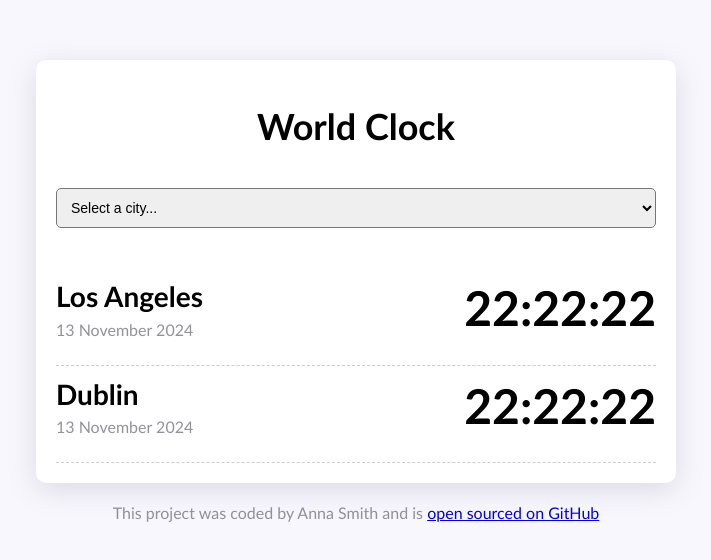
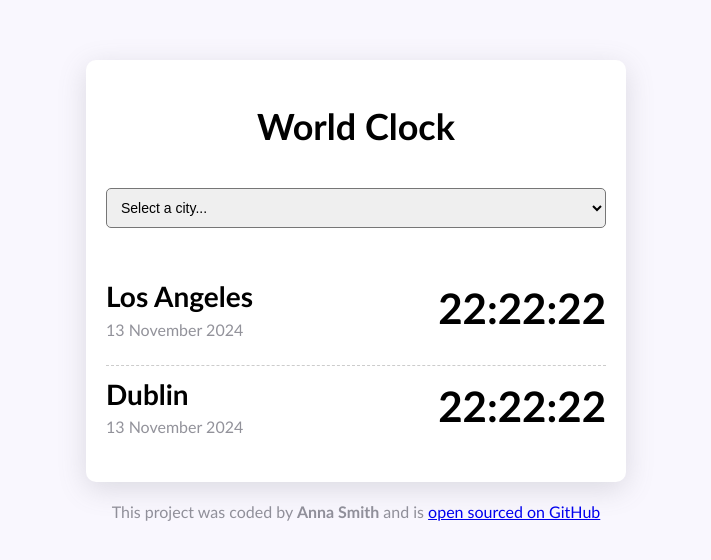
Before and after one commit to AnnaKristinaiscoding/World-clock-project, a plain HTML site: page index.html in a window 1280 px wide. Shown: the whole page, without its empty margins (284-995 px from the left). Drawn offline with Linux system fonts and the light colour scheme.

Commit message:
Updated CSS

```diff
--- a/css/style.css
+++ b/css/style.css
@@ -22,7 +22,7 @@ select {
 }
 
 .container {
-  max-width: 600px;
+  max-width: 500px;
   background-color: white;
   display: block;
   margin: 60px auto 20px;
@@ -38,8 +38,12 @@ select {
   border-bottom: 1px dashed rgba(0, 0, 0, 0.2);
 }
 
+.cities:last-child {
+  border: none;
+}
+
 .time {
-  font-size: 48px;
+  font-size: 42px;
   font-weight: bold;
   padding-top: 35px;
 }
--- a/index.html
+++ b/index.html
@@ -31,7 +31,7 @@
       </div>
     </div>
     <footer>
-      This project was coded by Anna Smith and is
+      This project was coded by <strong>Anna Smith</strong> and is
       <a
         href="https://github.com/AnnaKristinaiscoding/World-clock-project"
         target="_blank"
```
